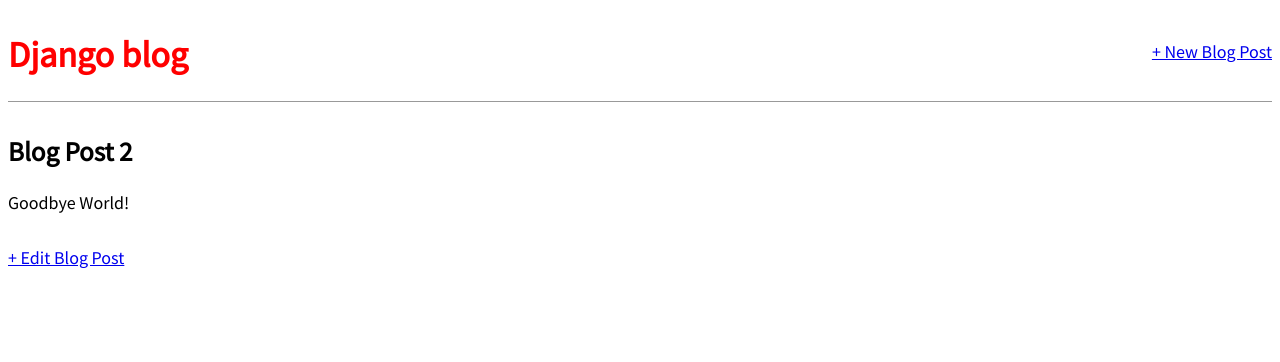
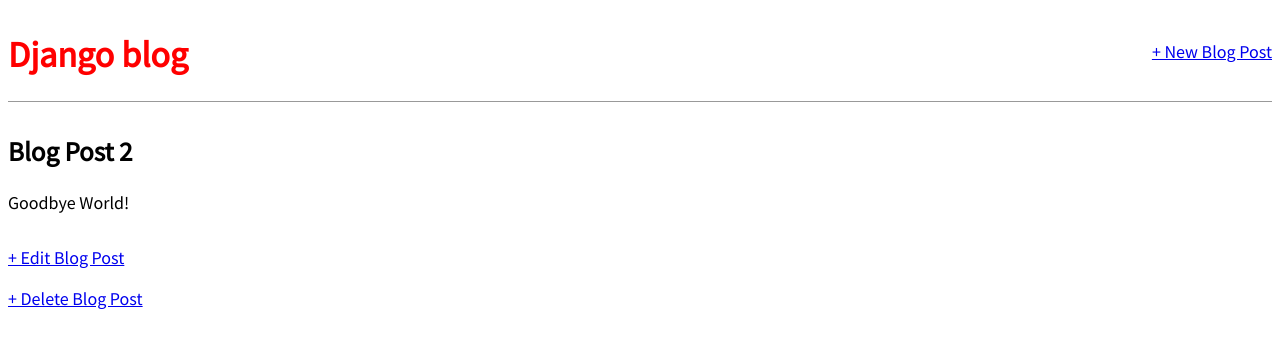
Before and after one commit to james-jacobson339/blog_project, a Django app: page /post/2/ in a window 1280 px wide. Shown: the top 362 px of the page. Run offline with Django 3.2, Linux system fonts and the light colour scheme; data comes from the database, SQL or seed files in the repository; both versions use the stored data as it was after the commit.

Commit message:
coded blog post deletion functionality/page updating

```diff
--- a/blog/urls.py
+++ b/blog/urls.py
@@ -1,8 +1,10 @@
 from django.urls import path
 
-from .views import BlogListView, BlogDetailView, BlogCreateView, BlogUpdateView
+from .views import BlogListView, BlogDetailView, BlogCreateView, BlogUpdateView, BlogDeleteView
 
 urlpatterns = [
+    path('post/<int:pk>/delete',
+         BlogDeleteView.as_view(), name='post_delete'),
     path('post/<int:pk>/edit',
          BlogUpdateView.as_view(), name='post_edit'),
     path('post/new/', BlogCreateView.as_view(), name='post_new'),
--- a/blog/views.py
+++ b/blog/views.py
@@ -1,6 +1,7 @@
 from django.shortcuts import render
 from django.views.generic import ListView, DetailView
-from django.views.generic.edit import CreateView, UpdateView
+from django.views.generic.edit import CreateView, UpdateView, DeleteView
+from django.urls import reverse_lazy
 
 from .models import Post
 
@@ -28,3 +29,9 @@ class BlogUpdateView(UpdateView):
     model = Post
     template_name = 'post_edit.html'
     fields = ['title', 'body']
+
+
+class BlogDeleteView(DeleteView):
+    model = Post
+    template_name = 'post_delete.html'
+    success_url = reverse_lazy('home')
--- a/templates/post_detail.html
+++ b/templates/post_detail.html
@@ -6,5 +6,6 @@
         <p>{{ post.body }}</p>
     </div>
 
-    <a href="{% url 'post_edit' post.pk %}">+ Edit Blog Post</a>
+    <p><a href="{% url 'post_edit' post.pk %}">+ Edit Blog Post</a></p>
+    <p><a href="{% url 'post_delete' post.pk %}">+ Delete Blog Post</a></p>
 {% endblock content %}
```
Also changed, not shown: templates/post_delete.html (added, +12 -0 lines), db.sqlite3.
